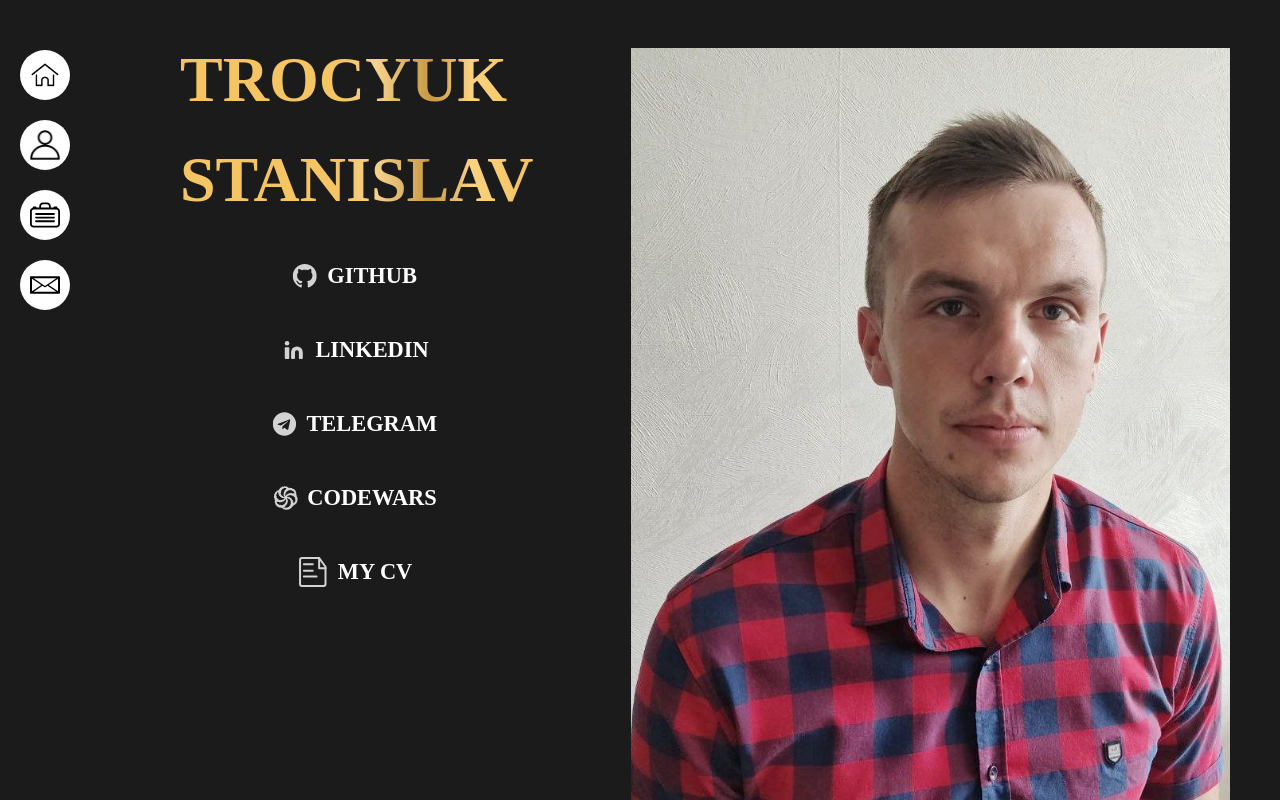
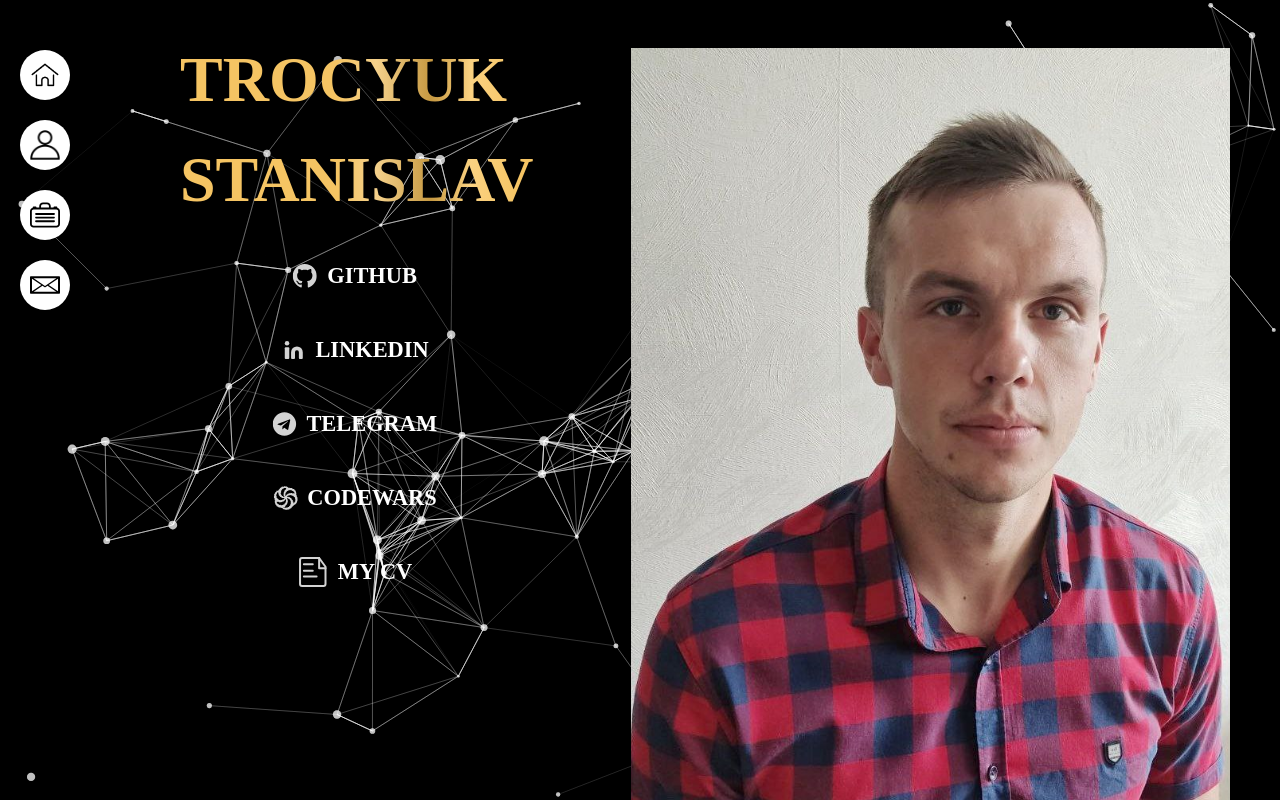
Before and after one commit to TrocyukS96/React-portfolio, a React (Create React App) app: page / in a window 1280 px wide. Shown: the top 800 px of the page. Built offline with nearby package versions, Linux system fonts and the light colour scheme.

Commit message:
fixed bg

```diff
--- a/src/features/app/App.tsx
+++ b/src/features/app/App.tsx
@@ -24,92 +24,92 @@
     const [active, setActive] = useState(false)
     return (
             <div className={active ? s.app + ' ' + s.active: s.app}>
-                {/*<Particles*/}
-                {/*    id="tsparticles"*/}
-                {/*    //@ts-ignore*/}
-                {/*    init={particlesInit}*/}
-                {/*    //@ts-ignore*/}
-                {/*    loaded={particlesLoaded}*/}
-                {/*    options={{*/}
-                {/*        background: {*/}
-                {/*            color: {*/}
-                {/*                value: "rgba(12,11,11,0.42)",*/}
-                {/*            },*/}
+                <Particles
+                    id="tsparticles"
+                    //@ts-ignore
+                    init={particlesInit}
+                    //@ts-ignore
+                    loaded={particlesLoaded}
+                    options={{
+                        background: {
+                            color: {
+                                value: "rgba(0,0,0,0.2)",
+                            },
 
-                {/*        },*/}
+                        },
 
-                {/*        fpsLimit: 120,*/}
-                {/*        interactivity: {*/}
-                {/*            events: {*/}
-                {/*                onClick: {*/}
-                {/*                    enable: true,*/}
-                {/*                    mode: "push",*/}
-                {/*                },*/}
-                {/*                onHover: {*/}
-                {/*                    enable: true,*/}
-                {/*                    mode: "repulse",*/}
-                {/*                },*/}
-                {/*                resize: true,*/}
-                {/*            },*/}
-                {/*            modes: {*/}
-                {/*                bubble: {*/}
-                {/*                    distance: 400,*/}
-                {/*                    duration: 2,*/}
-                {/*                    opacity: 0.8,*/}
-                {/*                    size: 40,*/}
-                {/*                },*/}
-                {/*                push: {*/}
-                {/*                    quantity: 4,*/}
-                {/*                },*/}
-                {/*                repulse: {*/}
-                {/*                    distance: 200,*/}
-                {/*                    duration: 0.4,*/}
-                {/*                },*/}
-                {/*            },*/}
-                {/*        },*/}
-                {/*        particles: {*/}
-                {/*            color: {*/}
-                {/*                value: "#ffffff",*/}
-                {/*            },*/}
-                {/*            links: {*/}
-                {/*                color: "#ffffff",*/}
-                {/*                distance: 150,*/}
-                {/*                enable: true,*/}
-                {/*                opacity: 0.5,*/}
-                {/*                width: 1,*/}
-                {/*            },*/}
-                {/*            collisions: {*/}
-                {/*                enable: true,*/}
-                {/*            },*/}
-                {/*            move: {*/}
-                {/*                direction: "none",*/}
-                {/*                enable: true,*/}
-                {/*                outMode: "bounce",*/}
-                {/*                random: false,*/}
-                {/*                speed: 6,*/}
-                {/*                straight: false,*/}
-                {/*            },*/}
-                {/*            number: {*/}
-                {/*                density: {*/}
-                {/*                    enable: true,*/}
-                {/*                    area: 800,*/}
-                {/*                },*/}
-                {/*                value: 80,*/}
-                {/*            },*/}
-                {/*            opacity: {*/}
-                {/*                value: 0.5,*/}
-                {/*            },*/}
-                {/*            shape: {*/}
-                {/*                type: "circle",*/}
-                {/*            },*/}
-                {/*            size: {*/}
-                {/*                random: true,*/}
-                {/*                value: 5,*/}
-                {/*            },*/}
-                {/*        },*/}
-                {/*        detectRetina: true,*/}
-                {/*    }}*/}
-                {/*/>*/}
+                        fpsLimit: 120,
+                        interactivity: {
+                            events: {
+                                onClick: {
+                                    enable: true,
+                                    mode: "push",
+                                },
+                                onHover: {
+                                    enable: true,
+                                    mode: "repulse",
+                                },
+                                resize: true,
+                            },
+                            modes: {
+                                bubble: {
+                                    distance: 400,
+                                    duration: 2,
+                                    opacity: 0.8,
+                                    size: 40,
+                                },
+                                push: {
+                                    quantity: 4,
+                                },
+                                repulse: {
+                                    distance: 200,
+                                    duration: 0.4,
+                                },
+                            },
+                        },
+                        particles: {
+                            color: {
+                                value: "#ffffff",
+                            },
+                            links: {
+                                color: "#ffffff",
+                                distance: 150,
+                                enable: true,
+                                opacity: 0.5,
+                                width: 1,
+                            },
+                            collisions: {
+                                enable: true,
+                            },
+                            move: {
+                                direction: "none",
+                                enable: true,
+                                outMode: "bounce",
+                                random: false,
+                                speed: 6,
+                                straight: false,
+                            },
+                            number: {
+                                density: {
+                                    enable: true,
+                                    area: 800,
+                                },
+                                value: 80,
+                            },
+                            opacity: {
+                                value: 0.5,
+                            },
+                            shape: {
+                                type: "circle",
+                            },
+                            size: {
+                                random: true,
+                                value: 5,
+                            },
+                        },
+                        detectRetina: true,
+                    }}
+                />
                 <div className={s.wrapper}>
                     <Navigation active={active} setActive={setActive}/>
                     <BurgerButton setActive={setActive} active={active}/>
```
